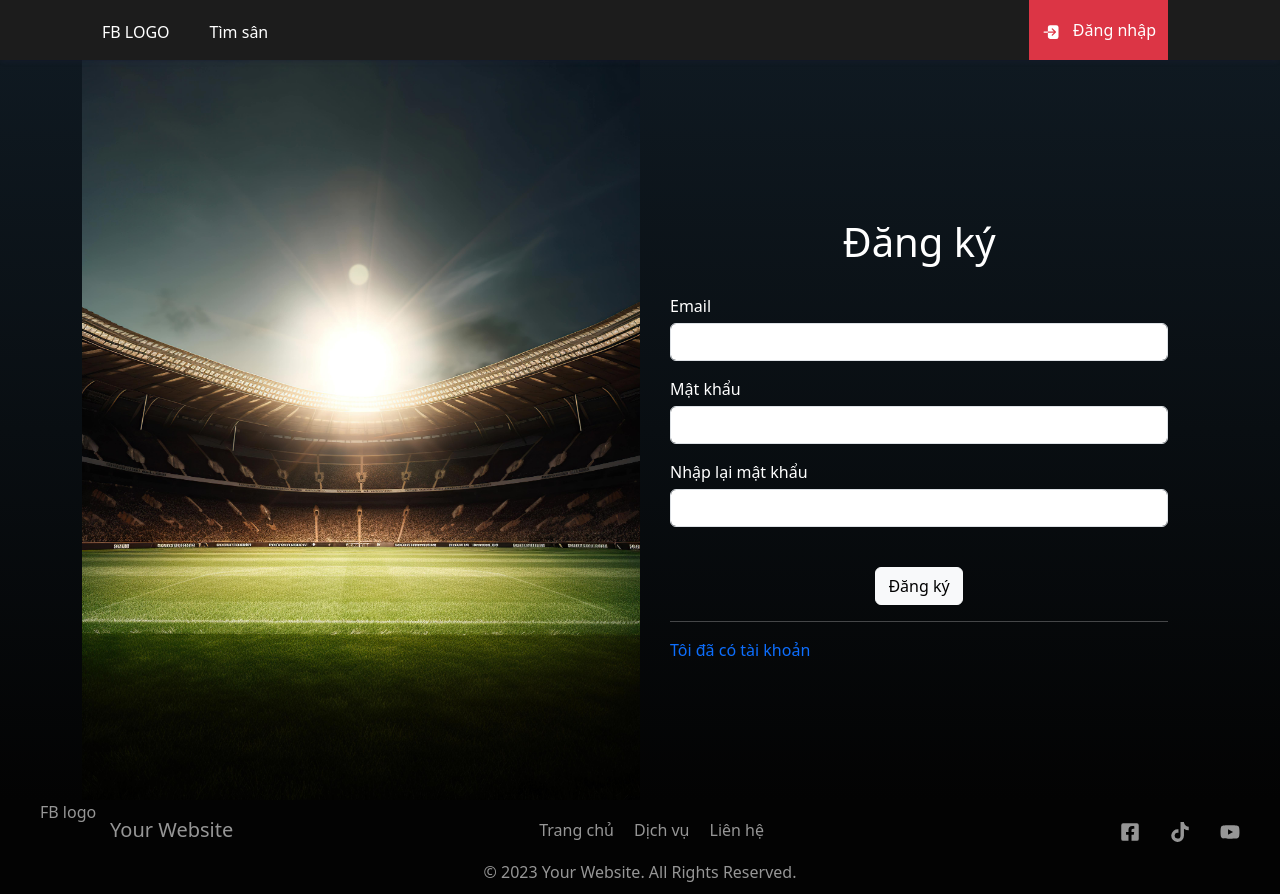
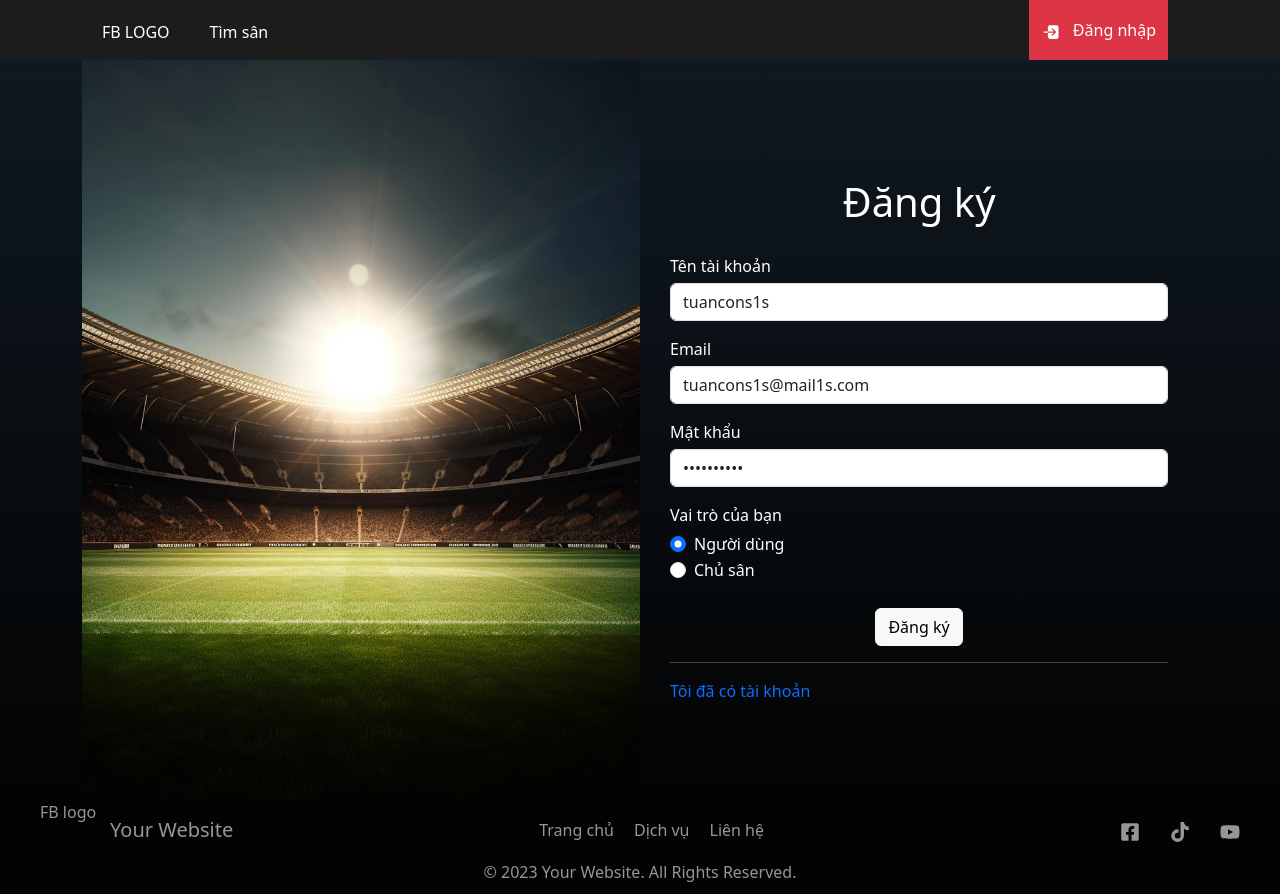
Before and after one commit to haquoctuan20/football-booking, a React (Vite) app: page /register in a window 1280 px wide. Built offline with nearby package versions, Linux system fonts and the light colour scheme.

Commit message:
register

```diff
--- a/src/constants/constants.ts
+++ b/src/constants/constants.ts
@@ -3,3 +3,8 @@ export const NAME_ACCOUNT_STORE = "football-booking-account";
 
 export const ACCESS_TOKEN_KEY = "fb-access-token";
 export const SHOW_PAGINATION_ITEMS = 7;
+
+export const ROLES = {
+  user: "ROLE_USER",
+  owner: "ROLE_OWNER",
+};
--- a/src/datasource/Account.ts
+++ b/src/datasource/Account.ts
@@ -1,5 +1,12 @@
 import { ACCESS_TOKEN_KEY } from "../constants/constants";
 import { axiosClient } from "./Intercepter";
+
+export interface accountRegister {
+  username: string;
+  email: string;
+  password: string;
+  role: string;
+}
 
 export const AccountServices = {
   setAccessToken: (token: string) => {
@@ -36,4 +43,19 @@ export const AccountServices = {
   getInfoUser: () => {
     return axiosClient.get("/api/user");
   },
+
+  register: (account: accountRegister) => {
+    return axiosClient.post("/api/users", {
+      user: account,
+    });
+  },
+
+  verifyRegister: (email: string, otp: string) => {
+    return axiosClient.post("/api/users/verify", {
+      user: {
+        email,
+        otp,
+      },
+    });
+  },
 };
--- a/src/hooks/useNotification.ts
+++ b/src/hooks/useNotification.ts
@@ -21,12 +21,21 @@ const useNotification = () => {
     toast(msg);
   };
 
+  const handleMessageError = (error: any) => {
+    const errorsList = error.response.data.errors.body;
+    if (errorsList) {
+      return toast.error(errorsList.join(" "));
+    }
+    return toast.error("Đã xảy ra lỗi, vui lòng thử lại!");
+  };
+
   return {
     messageSuccess,
     messageInfo,
     messageError,
     messageWarning,
     messageDefault,
+    handleMessageError,
   };
 };
 
--- a/src/pages/auth/ConfirmRegister.tsx
+++ b/src/pages/auth/ConfirmRegister.tsx
@@ -5,10 +5,15 @@ import { useForm } from "react-hook-form";
 import * as yup from "yup";
 import { useRegisterStore } from "../../store/useRegisterStore";
 import { WrapperAuth } from "./AuthStyled";
+import { useState } from "react";
+import { AccountServices } from "../../datasource/Account";
+import LoadingComponent from "../../components/LoadingComponent";
+import { useNavigate } from "react-router-dom";
+import useNotification from "../../hooks/useNotification";
 
 const schema = yup
   .object({
-    code: yup.number().required("Trường này bắt buộc nhập"),
+    otp: yup.number().required("Trường này bắt buộc nhập"),
   })
   .required();
 
@@ -21,22 +26,44 @@ const ConfirmRegister = () => {
     resolver: yupResolver(schema),
   });
 
+  const { handleMessageError } = useNotification();
   const mailVerify = useRegisterStore((state) => state.mailVerify);
+  const navigate = useNavigate();
 
-  const handleValidateCode = (params: any) => {
+  const [loading, setLoading] = useState(false);
+
+  const handleValidateCode = async (params: any) => {
     console.log("🚀 -> handleValidateCode -> params:", params);
+
+    try {
+      setLoading(true);
+
+      if (!mailVerify) {
+        navigate("/register");
+        return;
+      }
+
+      const rs = await AccountServices.verifyRegister(mailVerify, params.otp);
+      console.log("🚀 -> handleValidateCode -> rs:", rs);
+    } catch (error) {
+      handleMessageError(error);
+    } finally {
+      setLoading(false);
+    }
   };
 
   return (
     <WrapperAuth>
+      {loading && <LoadingComponent />}
+
       <h4 className="title-auth">Xác nhận đăng ký</h4>
 
       <div>Email: {mailVerify}</div>
 
       <Form onSubmit={handleSubmit(handleValidateCode)}>
-        <div className="label-auth">Code</div>
-        <Form.Control {...register("code")} type="text" />
-        <p className="auth-error">{errors.code?.message}</p>
+        <div className="label-auth">Mã xác nhận</div>
+        <Form.Control {...register("otp")} type="text" />
+        <p className="auth-error">{errors.otp?.message}</p>
 
         <div className="d-flex justify-content-center">
           <Button variant="light" type="submit">
--- a/src/pages/auth/LoginPage.tsx
+++ b/src/pages/auth/LoginPage.tsx
@@ -9,6 +9,7 @@ import LoadingComponent from "../../components/LoadingComponent";
 import { AccountServices } from "../../datasource/Account";
 import { Account, useAccountStore } from "../../store/useAccountStore";
 import { WrapperAuth } from "./AuthStyled";
+import useNotification from "../../hooks/useNotification";
 
 const schema = yup
   .object({
@@ -33,10 +34,10 @@ const LoginPage = () => {
     },
   });
 
-  // eslint-disable-next-line @typescript-eslint/no-unused-vars
   const navigate = useNavigate();
 
   const setAccount = useAccountStore((state) => state.setAccount);
+  const { handleMessageError } = useNotification();
 
   const [loading, setLoading] = useState(false);
 
@@ -67,7 +68,7 @@ const LoginPage = () => {
 
       navigate("/");
     } catch (error) {
-      console.log("🚀 -> handleLogin -> error:", error);
+      handleMessageError(error);
     } finally {
       setLoading(false);
     }
--- a/src/pages/auth/RegisterPage.tsx
+++ b/src/pages/auth/RegisterPage.tsx
@@ -1,20 +1,30 @@
 /* eslint-disable @typescript-eslint/no-explicit-any */
 import { yupResolver } from "@hookform/resolvers/yup";
+import { useState } from "react";
 import { Button, Form } from "react-bootstrap";
 import { useForm } from "react-hook-form";
 import { Link, useNavigate } from "react-router-dom";
 import * as yup from "yup";
+import LoadingComponent from "../../components/LoadingComponent";
+import { ROLES } from "../../constants/constants";
+import { AccountServices, accountRegister } from "../../datasource/Account";
+import useNotification from "../../hooks/useNotification";
 import { useRegisterStore } from "../../store/useRegisterStore";
 import { WrapperAuth } from "./AuthStyled";
 
 const schema = yup
   .object({
+    username: yup.string().required("Trường này bắt buộc nhập"),
+    role: yup.string().required("Trường này bắt buộc nhập"),
     email: yup
       .string()
       .required("Trường này bắt buộc nhập")
       .matches(/^\S+@\S+\.\S+$/, "Email bạn nhập không hợp lệ"),
-    password: yup.string().required("Trường này bắt buộc nhập"),
-    rePassword: yup.string().required("Trường này bắt buộc nhập"),
+    password: yup
+      .string()
+      .required("Trường này bắt buộc nhập")
+      .min(8, "Mật khẩu tối thiểu 8 ký tự")
+      .max(32, "Mật khẩu tối đa 32 ký tự"),
   })
   .required();
 
@@ -25,22 +35,55 @@ const RegisterPage = () => {
     formState: { errors },
   } = useForm({
     resolver: yupResolver(schema),
+    defaultValues: {
+      username: "tuancons1s",
+      email: "tuancons1s@mail1s.com",
+      password: "tuancons1s",
+      role: ROLES.user,
+    },
   });
 
   const navigate = useNavigate();
   const setMailVerify = useRegisterStore((state) => state.setMailVerify);
+  const { handleMessageError } = useNotification();
 
-  const handleLogin = (params: any) => {
-    console.log("🚀 - handleLogin - params: ", params);
-    setMailVerify(params.email);
-    navigate(`/confirm-register`);
+  const [loading, setLoading] = useState(false);
+
+  const handleLogin = async (params: any) => {
+    try {
+      setLoading(true);
+
+      const accountRegister: accountRegister = {
+        username: params.username,
+        email: params.email,
+        password: params.password,
+        role: params.role,
+      };
+
+      const {
+        data: { user },
+      } = await AccountServices.register(accountRegister);
+
+      setMailVerify(user.email);
+      navigate(`/confirm-register`);
+    } catch (error: any) {
+      handleMessageError(error);
+    } finally {
+      setLoading(false);
+    }
   };
 
   return (
     <WrapperAuth>
+      {loading && <LoadingComponent />}
+
       <h4 className="title-auth">Đăng ký</h4>
 
       <Form onSubmit={handleSubmit(handleLogin)}>
+        <div className="label-auth">Tên tài khoản</div>
+        <Form.Control {...register("username")} type="text" />
+        <p className="auth-error">{errors.username?.message}</p>
+
         <div className="label-auth">Email</div>
         <Form.Control {...register("email")} type="text" />
         <p className="auth-error">{errors.email?.message}</p>
@@ -49,10 +92,22 @@ const RegisterPage = () => {
         <Form.Control {...register("password")} type="password" />
         <p className="auth-error">{errors.password?.message}</p>
 
-        <div className="label-auth">Nhập lại mật khẩu</div>
-        <Form.Control {...register("rePassword")} type="password" />
-        <p className="auth-error">{errors.rePassword?.message}</p>
+        <div className="label-auth">Vai trò của bạn</div>
+        <Form.Check
+          type="radio"
+          label="Người dùng"
+          id="radio-user"
+          value={ROLES.user}
+          {...register("role")}
+        />
 
+        <Form.Check
+          type="radio"
+          label="Chủ sân"
+          id="radio-owner"
+          value={ROLES.owner}
+          {...register("role")}
+        />
         <br />
 
         <div className="d-flex justify-content-center">
```
